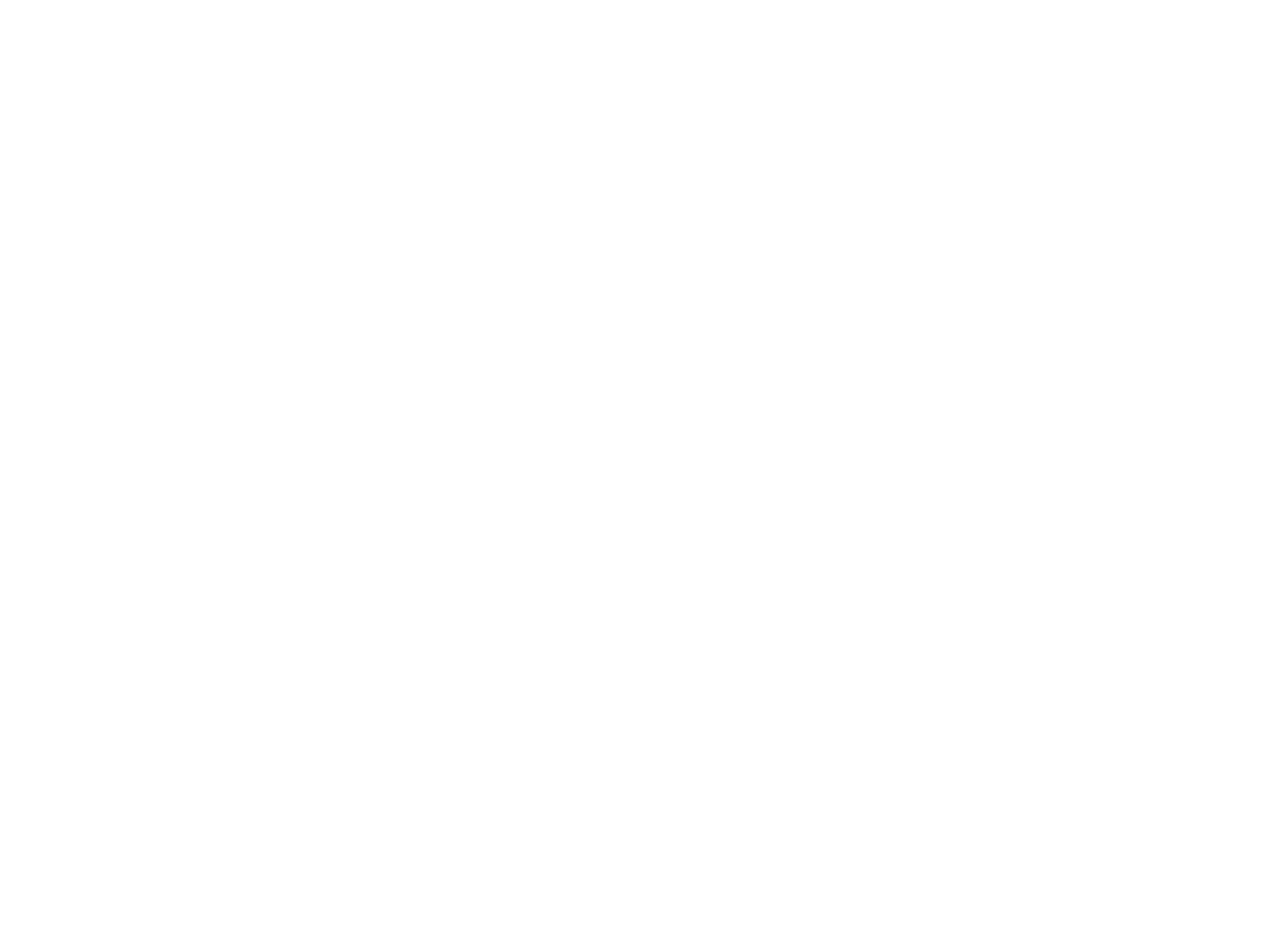
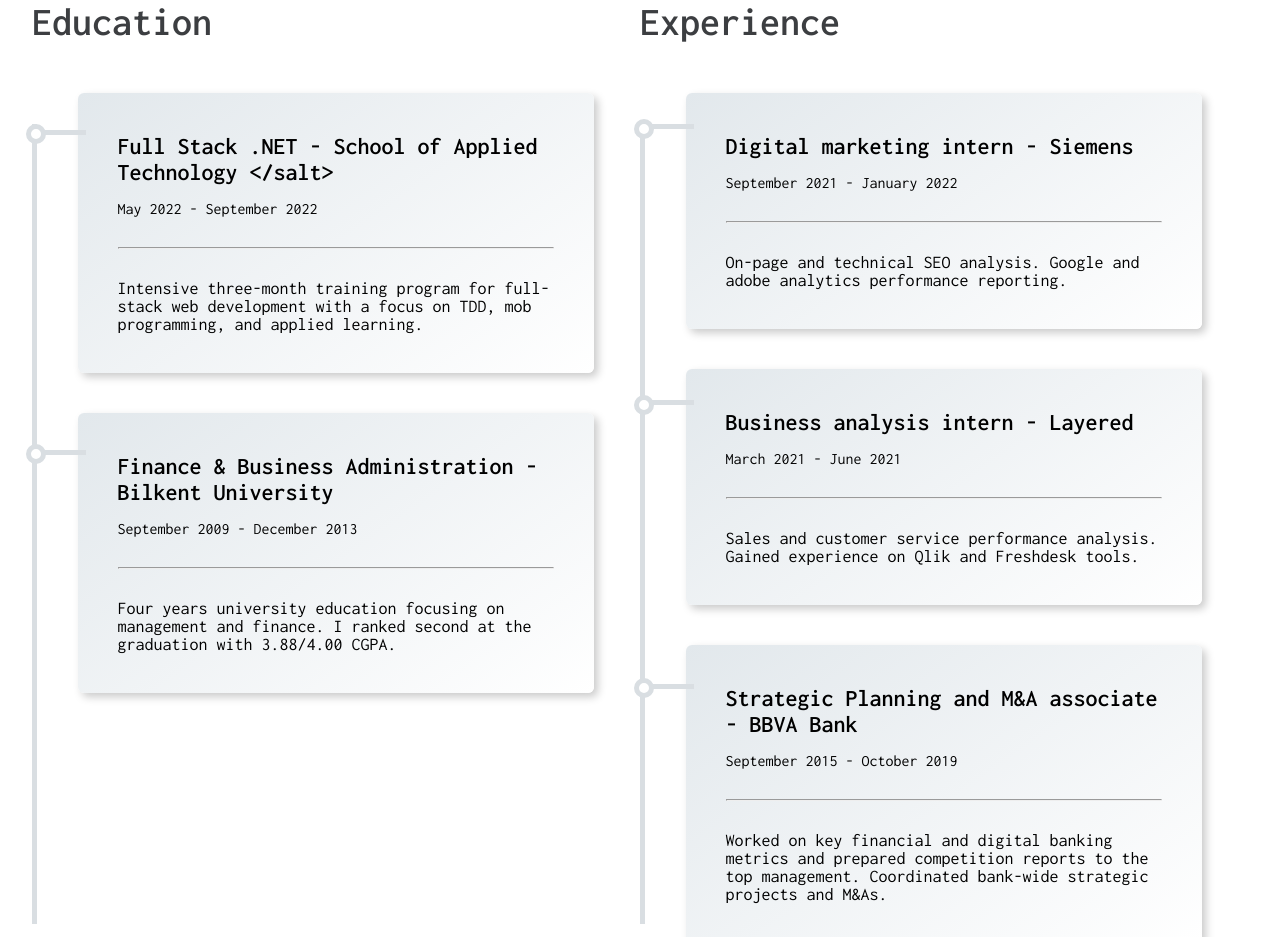
Before and after one commit to yusuf-emre/portfolio, a React (Create React App) app: page / in a window 1280 px wide. Shown: the part 1860-2797 px from the top of the page. Before the commit the page ends 1698 px from the top, so only its background shows below. Built offline with nearby package versions, Linux system fonts and the light colour scheme.

Commit message:
create resume

```diff
--- a/src/App.css
+++ b/src/App.css
@@ -51,11 +51,14 @@
   margin-top: 40px;
 }
 
+.mtop {
+  margin-top: 40px;
+}
+
 .btn_shadow {
   padding: 18px 25px;
   border-radius: 6px;
   transition: 0.3s all ease;
-  cursor: pointer;
   color: #000;
   background: linear-gradient(145deg, #e2e8ec, #ffffff);
   box-shadow: 4px 4px 8px #cbcbcb, -4px -4px 8px #ffffff;
--- a/src/App.js
+++ b/src/App.js
@@ -4,6 +4,7 @@
 import Skills from './Component/Skills/Skills'
 import Portfolio from './Component/Portfolio/Portfolio'
 import "./App.css"
+import Resume from './Component/Resume/Resume'
 
 const App = () => {
 
@@ -17,6 +18,7 @@
       <Home />
       <Skills />
       <Portfolio />
+      <Resume />
     </>
     )
 }
--- a/src/Component/Head/Header.js
+++ b/src/Component/Head/Header.js
@@ -10,7 +10,7 @@
 
   return (
     <>
-      <header className='header'>
+      <header className='header' id='header'>
         <div className='container d_flex'>
           <a href="#home">
             <ul className='person uppercase'>
--- /dev/null
+++ b/src/Component/Resume/Card.js
@@ -0,0 +1,20 @@
+import React from 'react'
+
+const Card = (props) => {
+  return (
+    <>
+        <div className="box btn_shadow">
+            <div className="title_content d_flex">
+                <div className="title">
+                    <h2>{props.title}</h2>
+                    <span>{props.year}</span>
+                </div>
+            </div>
+            <hr />
+            <p>{props.description}</p>
+        </div>
+    </>
+  )
+}
+
+export default Card
--- /dev/null
+++ b/src/Component/Resume/Resume.css
@@ -0,0 +1,70 @@
+.resume .left .heading h1 {
+    font-size: 40px;
+  }
+  .resume .content {
+    max-width: 85%;
+    margin: auto;
+  }
+  .resume hr {
+    margin: 30px 0 30px 0;
+    background-color: rgb(53, 53, 86);
+  }
+  .resume p {
+    font-size: 18px;
+    transition: 0.5s;
+  }
+  .resume .box {
+    padding: 40px;
+    margin-bottom: 40px;
+    position: relative;
+  }
+  .resume .content-section {
+    position: relative;
+  }
+  .resume .left {
+    position: relative;
+  }
+  .resume .left::after {
+    content: "";
+    position: absolute;
+    top: 13%;
+    left: 0;
+    height: 100vh;
+    width: 5px;
+    background: #d9dee2;
+    z-index: -2;
+  }
+  .resume .box::after {
+    content: "";
+    position: absolute;
+    top: 13%;
+    left: -8%;
+    height: 5px;
+    width: 50px;
+    background: #d9dee2;
+  }
+  .resume .box::before {
+    content: "";
+    position: absolute;
+    top: 11%;
+    left: -10%;
+    height: 10px;
+    width: 10px;
+    background: #fff;
+    border: 5px solid #d9dee2;
+    border-radius: 50%;
+    z-index: 5;
+    transition: 0.5s;
+  }
+  .resume .box:hover.box:before {
+    background: rgb(53, 53, 86);
+  }
+  @media (max-width: 768px) {
+    .resume .d_flex {
+      flex-direction: column;
+    }
+    .resume .left::after {
+      top: 14%;
+      height: 105vh;
+    }
+  }
--- /dev/null
+++ b/src/Component/Resume/Resume.js
@@ -0,0 +1,53 @@
+import React from 'react'
+import Card from './Card'
+import data from './ResumeApi'
+import "./Resume.css"
+
+const Resume = () => {
+  return (
+    <>
+        <section className="resume" id='resume'>
+            <div className="container top">
+                <div className="heading text-center">
+                    <h1>My Resume</h1>
+                </div>
+
+                <div className="content-section mtop d_flex">
+                    <div className="left">
+                        <div className="heading">
+                            <h1>Education</h1>
+                        </div>
+                        <div className="content">
+                            {data.map(val => {
+                                if (val.category === "education") {
+                                    return <Card
+                                        title={val.title}
+                                        year={val.year}
+                                        description={val.description} />
+                                }
+                            })}
+                        </div>
+                    </div>
+                    <div className="left">
+                        <div className="heading">
+                            <h1>Experience</h1>
+                        </div>
+                        <div className="content">
+                            {data.map(val => {
+                                if (val.category === "experience") {
+                                    return <Card
+                                        title={val.title}
+                                        year={val.year}
+                                        description={val.description} />
+                                }
+                            })}
+                        </div>
+                    </div>
+                </div>
+            </div>
+        </section>
+    </>
+  )
+}
+
+export default Resume
--- /dev/null
+++ b/src/Component/Resume/ResumeApi.js
@@ -0,0 +1,40 @@
+const data = [
+    {
+        category: "education",
+        title: "Full Stack .NET - School of Applied Technology </salt>",
+        year: "May 2022 - September 2022",
+        description: "Intensive three-month training program for full-stack web development with a focus on TDD, mob programming, and applied learning."
+    },
+    {
+        category: "education",
+        title: "Finance & Business Administration - Bilkent University",
+        year: "September 2009 - December 2013",
+        description: "Four years university education focusing on management and finance. I ranked second at the graduation with 3.88/4.00 CGPA."
+    },
+    {
+        category: "experience",
+        title: "Digital marketing intern - Siemens",
+        year: "September 2021 - January 2022",
+        description: "On-page and technical SEO analysis. Google and adobe analytics performance reporting."
+    },
+    {
+        category: "experience",
+        title: "Business analysis intern - Layered",
+        year: "March 2021 - June 2021",
+        description: "Sales and customer service performance analysis. Gained experience on Qlik and Freshdesk tools."
+    },
+    {
+        category: "experience",
+        title: "Strategic Planning and M&A associate - BBVA Bank",
+        year: "September 2015 - October 2019",
+        description: "Worked on key financial and digital banking metrics and prepared competition reports to the top management. Coordinated bank-wide strategic projects and M&As."
+    },
+    {
+        category: "experience",
+        title: "Business analyst - Ernst & Young",
+        year: "July 2014 - August 2015",
+        description: "Worked in risk advisory projects in banking, insurance, and public sector companies. Mainly focused on process design and assessments."
+    }
+]
+
+export default data;
```
